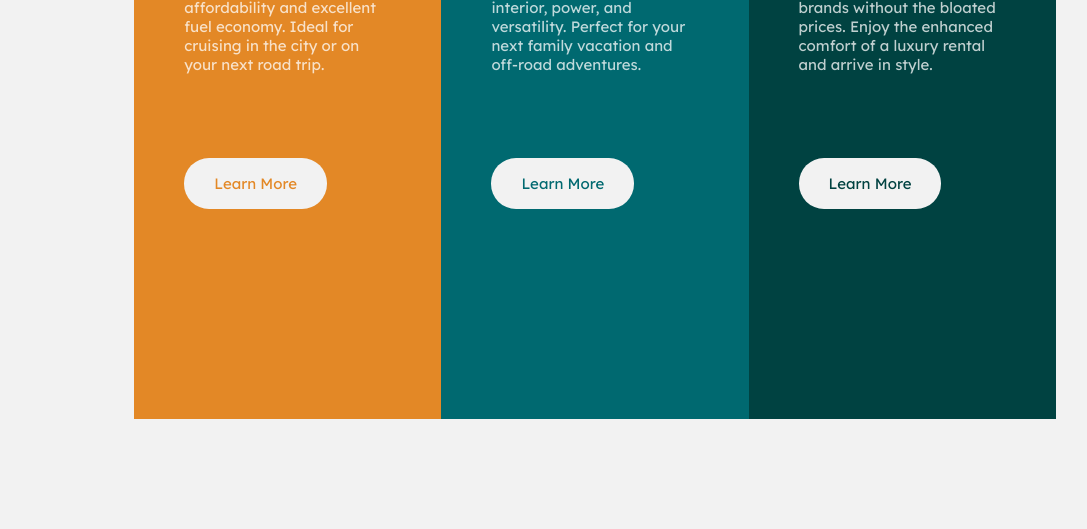
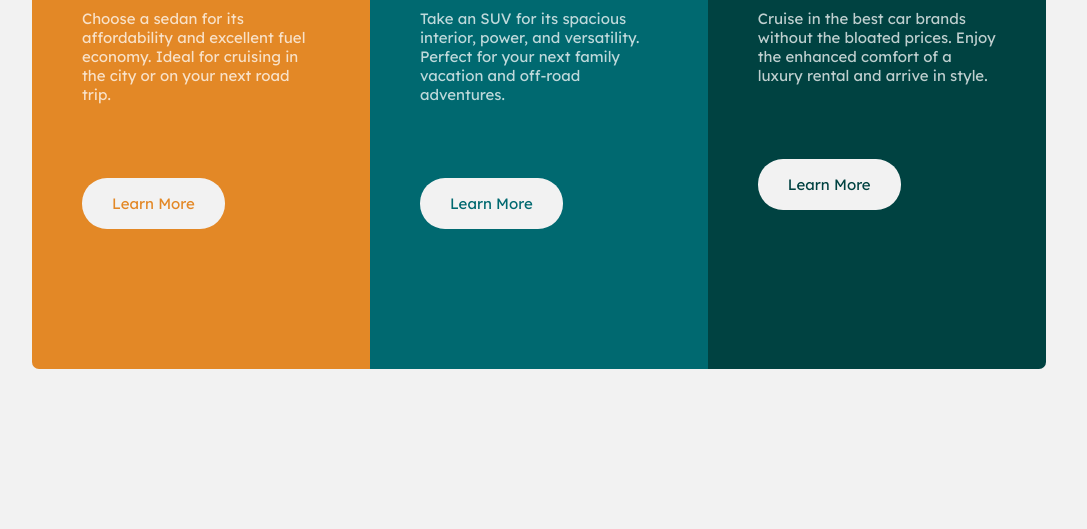
Before and after one commit to joaolassi/three-column-preview-card, a plain HTML site: page index.html in a window 1536 px wide. Shown: the part 271-800 px from the top of the page, without its empty margins (193-1280 px from the left). Drawn offline with Linux system fonts and the light colour scheme; files whose address does not match are found by name.

Commit message:
Sending the codes

```diff
--- a/styles/style.css
+++ b/styles/style.css
@@ -2,6 +2,7 @@
   margin: 0;
   padding: 0;
   box-sizing: border-box;
+
 }
 
 body {
@@ -39,14 +40,15 @@ a {
 }
 
 .container {
-
   display: flex;
   justify-content: center;
   flex-direction: column;
   align-items: stretch;
-  margin: 50px 20px;
+  margin: 80px 225px;
   border-radius: 5px;
   overflow: hidden;
+  overflow: hidden;
+  position: absolute;
 }
 
 .card-cars {
@@ -77,19 +79,18 @@ a {
   color: hsl(179, 100%, 13%);
 }
 
-@media (min-width: 1440px) {
+@media (min-width: 1360px) {
   p {
-    margin-bottom: 100px;
+    margin-bottom: 90px;
   }
 
   .container {
-    width: 100%;
     flex-direction: row;
-    border-radius: 5px;
+    border-radius: 7px;
   }
 
   .card-cars {
-    width: 20vw;
-    height: 80vh;
+    width: 22vw;
+    height: 70vh;
   }
 }
```
